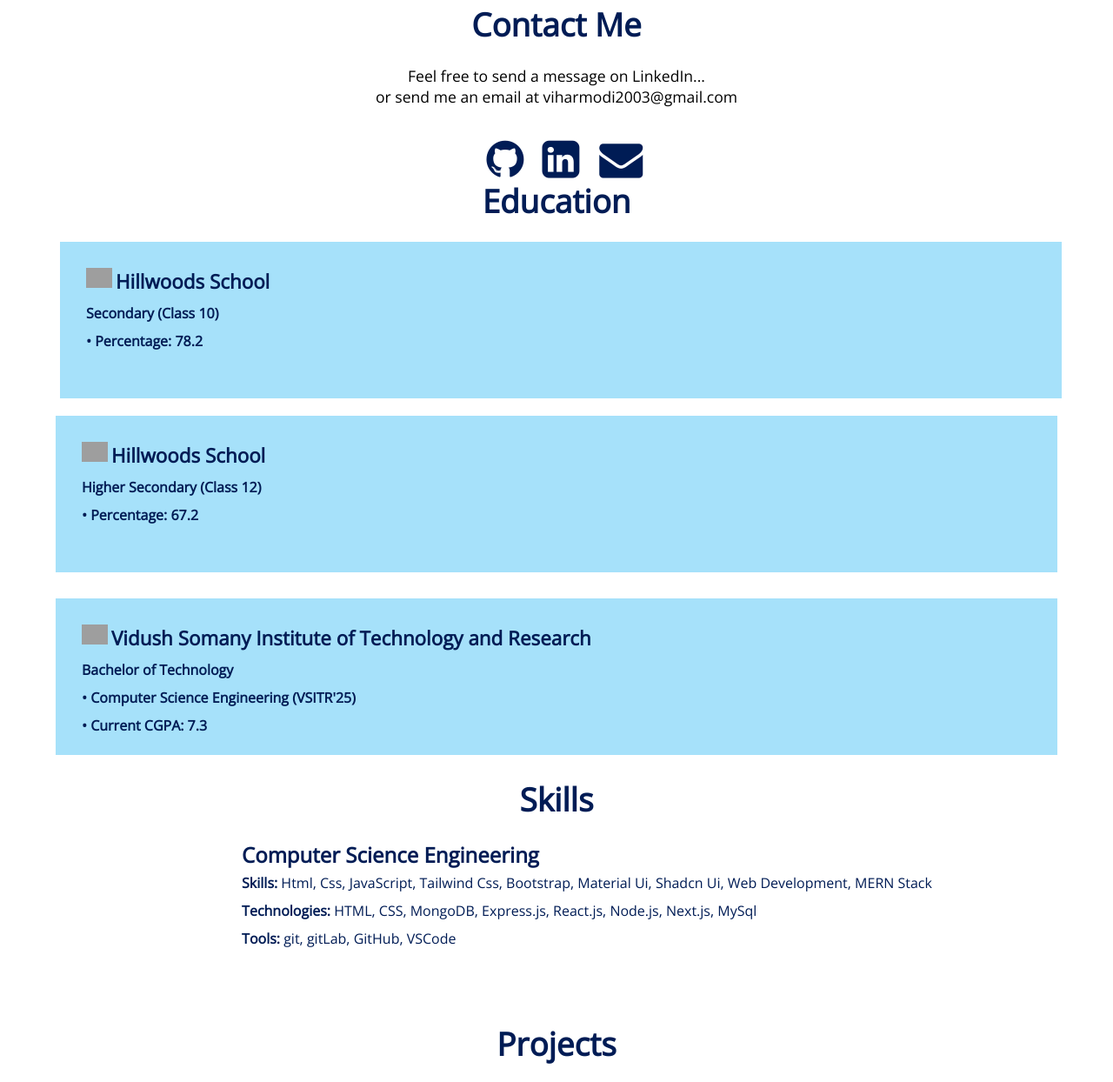
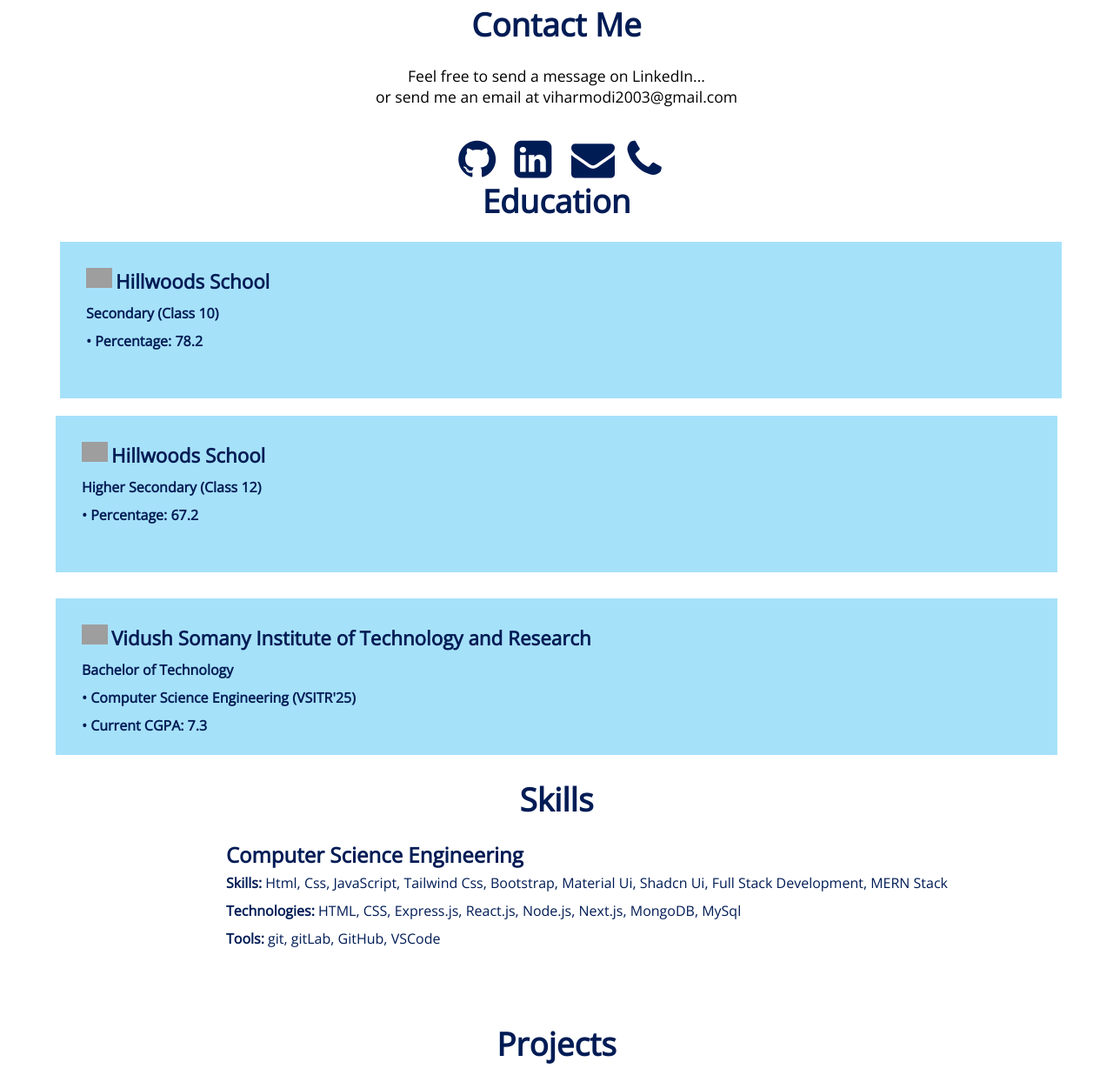
Before and after one commit to Vihar8/viharmodi, a plain HTML site: page index.html in a window 1280 px wide. Shown: the part 579-1823 px from the top of the page at 87% size. Drawn offline with nearby package versions, Linux system fonts and the light colour scheme; grey boxes are pictures that could not be loaded.

Commit message:
- Portfolio

```diff
--- a/index.html
+++ b/index.html
@@ -324,6 +324,13 @@
             </div>
             <span class="tooltiptext" style="margin-bottom:-15px;">Email</span>
         </div>
+        <div class="tooltip">
+            <div style="z-index: 0; text-align:center; display: inline-block; position:relative; width:50px; height:50px; padding:10px; cursor:pointer; font-size:50px; margin-right:10px;"
+                onmouseover="shadow('phoneicon')" onmouseout="unshadow('phoneicon')" onclick="window.open('tel:+918160302155')">
+                <i id="phoneicon" class="fa fa-phone" style="color:#001C55; cursor:pointer; width:50px; border-radius:8px;"></i>
+            </div>
+            <span class="tooltiptext" style="margin-bottom:-15px;">Call</span>
+        </div>
 
     </div>
 
@@ -374,7 +381,7 @@
                             Bootstrap,
                             Material Ui,
                             Shadcn Ui,
-                            Web Development,
+                            Full Stack Development,
                             MERN Stack
                         </ul>
                     </p>
@@ -382,11 +389,11 @@
                         <ul style="padding-bottom:10px;"><b>Technologies:</b>
                             HTML,
                             CSS,
-                            MongoDB,
                             Express.js,
                             React.js,
                             Node.js,
                             Next.js,
+                            MongoDB,
                             MySql
                          </ul>
                     </p>
@@ -438,7 +445,7 @@
                 <div id="Nacam"
                     style="position: relative; width: calc(100% - 40px); max-width: 515px; height: 215px; background-color: rgb(166, 225, 250); padding: 20px; cursor: pointer; box-shadow: 0px 4px 8px rgba(0,0,0,0.1); transition: box-shadow 0.3s ease-in-out; margin-bottom: 20px;"
                     onmouseover="shadow('Nacam')" onmouseout="unshadow('Na')" onclick="modal('Nac')">
-                    <p style="font-size: 1.4em; color: #001C55; font-weight: 600;">Farm2Fresh - Trading Platform</p>
+                    <p style="font-size: 1.4em; color: #001C55; font-weight: 600;">Farm2Fresh</p>
                     <p style="margin-top: 10px; font-size: 1.0em; color: #001C55; font-weight: 400;">Developed a MERN stack-based trading platform for efficient product listing, inventory management, and buyer-seller interaction with a user-friendly interface.
                         <a href="https://farm2fresh-omega.vercel.app/" target="_blank" style="color: #007BFF; text-decoration: underline;">View Project</a>
                     </p>
```
